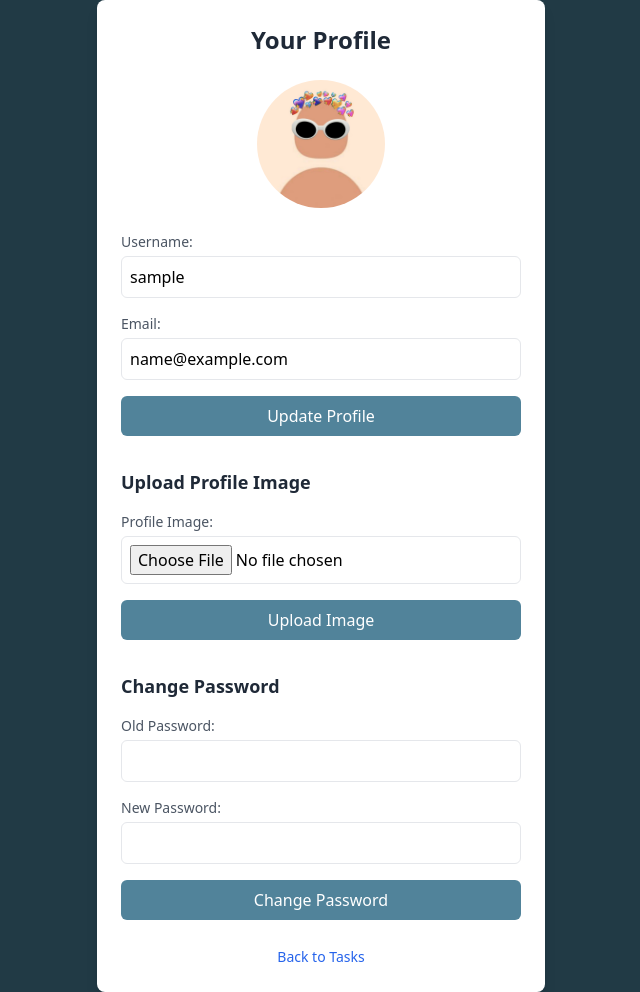
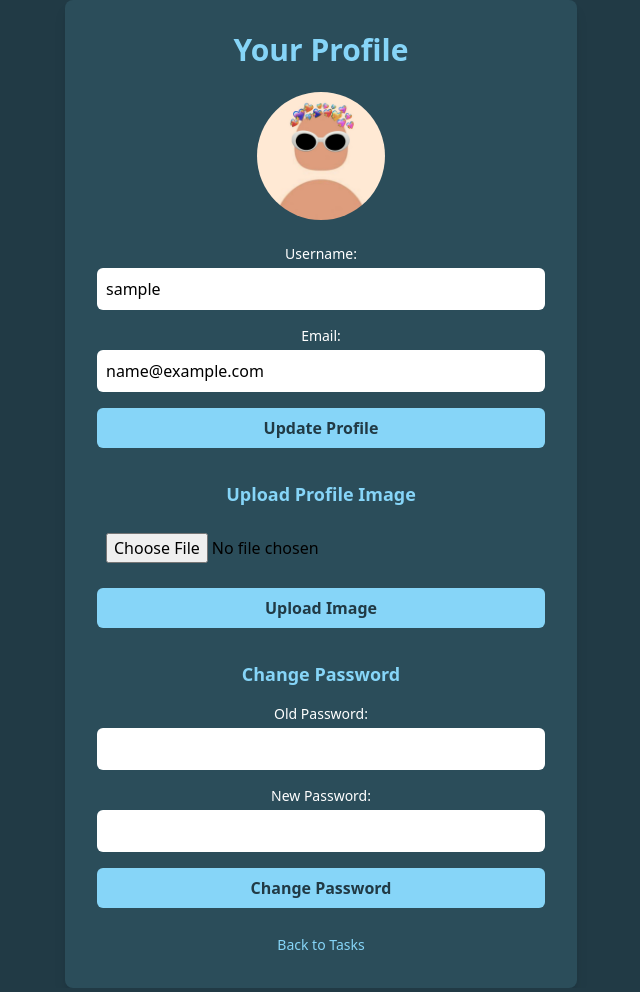
Before and after one commit to Fred-CodeCrafts/todo-list-webapp-UTS_IF330L, a PHP site: page /profile.php in a window 1280 px wide. Shown: the whole page, without its empty margins (319-959 px from the left). Run offline with PHP 8.4, Linux system fonts and the light colour scheme; the visitor is signed in with stand-in values (Sample User, id 1); some libraries are stand-ins or nearby versions.

Commit message:
Update profile.php

```diff
--- a/profile.php
+++ b/profile.php
@@ -56,48 +56,52 @@ if ($_SERVER['REQUEST_METHOD'] === 'POST' && isset($_POST['change_password'])) {
     <meta name="viewport" content="width=device-width, initial-scale=1.0">
     <title>User Profile</title>
     <script src="https://cdn.tailwindcss.com"></script>
+    <style>
+        body {
+            background-color: #213a45; /* Dark background */
+        }
+    </style>
 </head>
-<body class="bg-[#213a45] min-h-screen flex justify-center">
+<body class="flex justify-center items-center min-h-screen">
 
-<div class="container mx-auto max-w-md p-6 bg-white rounded-lg shadow-lg">
-    <h2 class="text-center text-2xl font-semibold mb-6 text-gray-800">Your Profile</h2>
+<div class="container mx-auto bg-[#2b4d5a] rounded-lg shadow-lg p-8 max-w-lg text-center">
+    <h2 class="text-3xl font-semibold text-[#86d5f8] mb-6">Your Profile</h2>
 
     <div class="text-center mb-6">
         <img src="<?php echo $profile_image; ?>" alt="Profile Image" class="w-32 h-32 rounded-full mb-4 mx-auto object-cover">
     </div>
 
     <form action="profile.php" method="post" class="flex flex-col mb-8">
-        <label for="username" class="text-sm text-gray-600 mb-1">Username:</label>
-        <input type="text" id="username" name="username" value="<?php echo htmlspecialchars($user_profile['username']); ?>" required class="p-2 border rounded-md mb-4 focus:outline-none focus:ring-2 focus:ring-[#51839a]">
+        <label for="username" class="text-sm text-white mb-1">Username:</label>
+        <input type="text" id="username" name="username" value="<?php echo htmlspecialchars($user_profile['username']); ?>" required class="p-2 border border-transparent rounded-md mb-4 focus:outline-none focus:ring-2 focus:ring-[#86d5f8]">
 
-        <label for="email" class="text-sm text-gray-600 mb-1">Email:</label>
-        <input type="email" id="email" name="email" value="<?php echo htmlspecialchars($user_profile['email']); ?>" required class="p-2 border rounded-md mb-4 focus:outline-none focus:ring-2 focus:ring-[#51839a]">
+        <label for="email" class="text-sm text-white mb-1">Email:</label>
+        <input type="email" id="email" name="email" value="<?php echo htmlspecialchars($user_profile['email']); ?>" required class="p-2 border border-transparent rounded-md mb-4 focus:outline-none focus:ring-2 focus:ring-[#86d5f8]">
 
-        <input type="submit" value="Update Profile" class="bg-[#51839a] text-white rounded-md p-2 w-full hover:bg-[#86d5f8] transition duration-300 cursor-pointer">
+        <input type="submit" value="Update Profile" class="bg-[#86d5f8] text-[#213a45] rounded-md p-2 w-full font-bold transition duration-300 cursor-pointer hover:bg-[#51839a]">
     </form>
 
     <!-- Form to Upload Profile Image -->
-    <h3 class="text-lg font-semibold mb-4 text-gray-800">Upload Profile Image</h3>
+    <h3 class="text-lg font-semibold mb-4 text-[#86d5f8]">Upload Profile Image</h3>
     <form action="upload_image.php" method="post" enctype="multipart/form-data" class="flex flex-col mb-8">
-        <label for="profile_image" class="text-sm text-gray-600 mb-1">Profile Image:</label>
-        <input type="file" id="profile_image" name="profile_image" class="p-2 border rounded-md mb-4 focus:outline-none focus:ring-2 focus:ring-[#51839a]">
+        <input type="file" id="profile_image" name="profile_image" class="p-2 border border-transparent rounded-md mb-4 focus:outline-none focus:ring-2 focus:ring-[#86d5f8]">
 
-        <input type="submit" value="Upload Image" class="bg-[#51839a] text-white rounded-md p-2 w-full hover:bg-[#86d5f8] transition duration-300 cursor-pointer">
+        <input type="submit" value="Upload Image" class="bg-[#86d5f8] text-[#213a45] rounded-md p-2 w-full font-bold transition duration-300 cursor-pointer hover:bg-[#51839a]">
     </form>
 
-    <h3 class="text-lg font-semibold mb-4 text-gray-800">Change Password</h3>
+    <h3 class="text-lg font-semibold mb-4 text-[#86d5f8]">Change Password</h3>
     <form action="profile.php" method="post" class="flex flex-col">
-        <label for="old_password" class="text-sm text-gray-600 mb-1">Old Password:</label>
-        <input type="password" id="old_password" name="old_password" required class="p-2 border rounded-md mb-4 focus:outline-none focus:ring-2 focus:ring-[#51839a]">
+        <label for="old_password" class="text-sm text-white mb-1">Old Password:</label>
+        <input type="password" id="old_password" name="old_password" required class="p-2 border border-transparent rounded-md mb-4 focus:outline-none focus:ring-2 focus:ring-[#86d5f8]">
 
-        <label for="new_password" class="text-sm text-gray-600 mb-1">New Password:</label>
-        <input type="password" id="new_password" name="new_password" required class="p-2 border rounded-md mb-4 focus:outline-none focus:ring-2 focus:ring-[#51839a]">
+        <label for="new_password" class="text-sm text-white mb-1">New Password:</label>
+        <input type="password" id="new_password" name="new_password" required class="p-2 border border-transparent rounded-md mb-4 focus:outline-none focus:ring-2 focus:ring-[#86d5f8]">
 
-        <input type="submit" name="change_password" value="Change Password" class="bg-[#51839a] text-white rounded-md p-2 w-full hover:bg-[#86d5f8] transition duration-300 cursor-pointer">
+        <input type="submit" name="change_password" value="Change Password" class="bg-[#86d5f8] text-[#213a45] rounded-md p-2 w-full font-bold transition duration-300 cursor-pointer hover:bg-[#51839a]">
     </form>
 
-    <div class="mt-6 text-center">
-        <a href="member.php" class="text-sm text-blue-600 hover:underline">Back to Tasks</a>
+    <div class="mt-6">
+        <a href="member.php" class="text-sm text-[#86d5f8] hover:underline">Back to Tasks</a>
     </div>
 </div>
 
```
